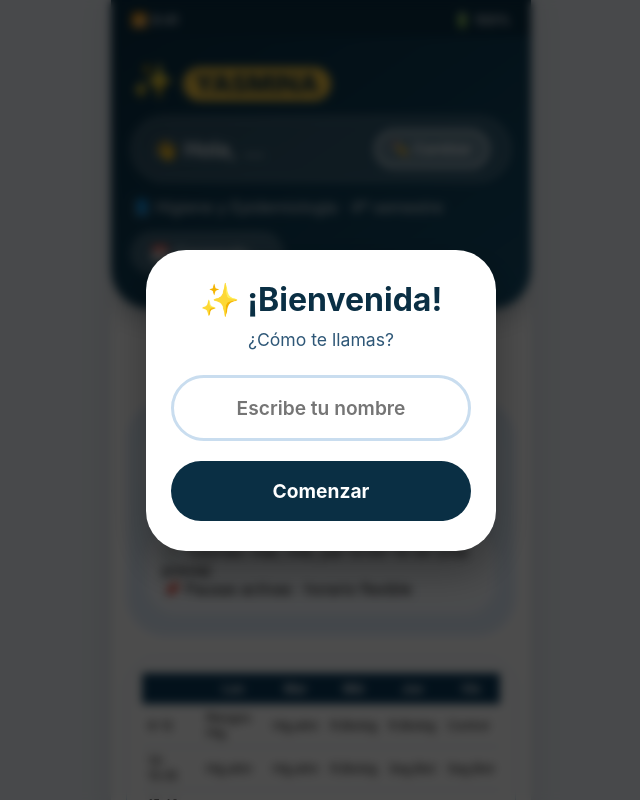
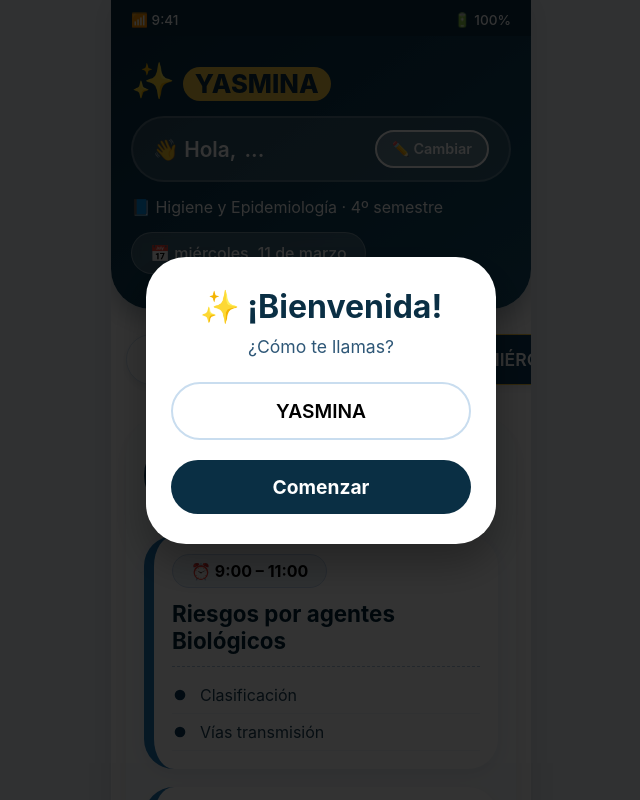
Before and after one commit to ignaciondongnvolaangue-pixel/EMERECIANA-APP, a plain HTML site: page index.html in a window 1280 px wide. Shown: the top 800 px of the page, without its empty margins (319-959 px from the left). Drawn offline with Linux system fonts and the light colour scheme.

Commit message:
Update index.html

```diff
--- a/index.html
+++ b/index.html
@@ -3,13 +3,8 @@
 <head>
     <meta charset="UTF-8">
     <meta name="viewport" content="width=device-width, initial-scale=1.0, maximum-scale=1.0, user-scalable=no, viewport-fit=cover">
-    <title>EMERECIANA · App</title>
-    <link rel="manifest" href="manifest.json">
-    <meta name="theme-color" content="#0a2f44">
-    <meta name="apple-mobile-web-app-capable" content="yes">
-    <meta name="apple-mobile-web-app-status-bar-style" content="black-translucent">
+    <title>YASMINA · App</title>
     <style>
-        /* ESTILO TOTALMENTE MÓVIL - PARECE UNA APP NATIVA */
         * {
             margin: 0;
             padding: 0;
@@ -28,7 +23,6 @@
             margin: 0;
         }
 
-        /* CONTENEDOR PRINCIPAL - PARECE PANTALLA DE MÓVIL */
         .app-screen {
             max-width: 420px;
             width: 100%;
@@ -42,7 +36,6 @@
             overflow-x: hidden;
         }
 
-        /* BARRA DE ESTADO (SIMULANDO IOS/ANDROID) */
         .status-bar {
             background: #0a2f44;
             color: white;
@@ -56,19 +49,18 @@
             z-index: 100;
         }
 
-        /* MODAL DE BIENVENIDA - PARA INGRESAR NOMBRE */
+        /* MODAL CORREGIDO */
         .modal-overlay {
             position: fixed;
             top: 0;
             left: 0;
             right: 0;
             bottom: 0;
-            background: rgba(0,0,0,0.7);
-            display: flex;
+            background: rgba(0,0,0,0.8);
+            display: none;
             justify-content: center;
             align-items: center;
-            z-index: 1000;
-            backdrop-filter: blur(5px);
+            z-index: 9999;
         }
 
         .modal-contenido {
@@ -79,7 +71,6 @@
             max-width: 350px;
             text-align: center;
             box-shadow: 0 20px 40px rgba(0,0,0,0.3);
-            animation: slideUp 0.3s ease;
         }
 
         .modal-contenido h2 {
@@ -96,9 +87,9 @@
 
         .modal-contenido input {
             width: 100%;
-            padding: 18px 20px;
+            padding: 15px 20px;
             font-size: 1.2rem;
-            border: 3px solid #c9ddef;
+            border: 2px solid #c9ddef;
             border-radius: 60px;
             margin-bottom: 20px;
             text-align: center;
@@ -114,7 +105,7 @@
             background: #0a2f44;
             color: white;
             border: none;
-            padding: 18px 30px;
+            padding: 15px 30px;
             font-size: 1.2rem;
             font-weight: 700;
             border-radius: 60px;
@@ -126,15 +117,8 @@
         .btn-guardar:active {
             background: #f5c542;
             color: #0a2f44;
-            transform: scale(0.97);
         }
 
-        @keyframes slideUp {
-            from { transform: translateY(50px); opacity: 0; }
-            to { transform: translateY(0); opacity: 1; }
-        }
-
-        /* CABECERA PRINCIPAL - CON NOMBRE DE USUARIO */
         .app-header {
             background: linear-gradient(145deg, #0a2f44, #154e6b);
             padding: 25px 20px 35px 20px;
@@ -192,15 +176,6 @@
             color: #0a2f44;
         }
 
-        .app-header p {
-            font-size: 1rem;
-            opacity: 0.9;
-            margin-top: 8px;
-            display: flex;
-            align-items: center;
-            gap: 8px;
-        }
-
         .fecha-app {
             background: rgba(255,255,255,0.2);
             padding: 10px 18px;
@@ -212,16 +187,13 @@
             border: 1px solid rgba(255,255,255,0.3);
         }
 
-        /* MENÚ DE DÍAS - SCROLL HORIZONTAL */
         .dias-scroll {
             padding: 15px 0 20px 0;
             overflow-x: auto;
             overflow-y: hidden;
             white-space: nowrap;
             scrollbar-width: none;
-            -ms-overflow-style: none;
             margin: 0 0 10px 0;
-            position: relative;
         }
 
         .dias-scroll::-webkit-scrollbar {
@@ -247,36 +219,22 @@
             align-items: center;
             gap: 8px;
             border: 1px solid #d0e0f0;
-            transition: all 0.2s;
             white-space: nowrap;
             cursor: pointer;
-        }
-
-        .dia-app-btn:active {
-            transform: scale(0.97);
-            background: #e1efff;
         }
 
         .dia-app-btn.activo {
             background: #0b3b5c;
             color: white;
             border-color: #f5c542;
-            box-shadow: 0 6px 12px rgba(10,60,100,0.3);
-            transform: scale(1.02);
         }
 
-        .emoji-dia {
-            font-size: 1.4rem;
-        }
-
-        /* CONTENEDOR DEL DÍA (TARJETA PRINCIPAL) */
         .dia-card-principal {
             background: #f8fcff;
             border-radius: 40px;
             margin: 10px 15px 20px 15px;
             padding: 20px 18px;
             box-shadow: 0 8px 20px rgba(0,30,50,0.1);
-            border: 1px solid white;
         }
 
         .dia-titulo-contenedor {
@@ -295,7 +253,6 @@
             background: white;
             border-radius: 60px;
             padding: 8px 16px;
-            box-shadow: 0 2px 8px rgba(0,0,0,0.05);
         }
 
         .dia-titulo-texto {
@@ -304,29 +261,13 @@
             color: #0b3b5c;
         }
 
-        .dia-lema {
-            background: #d4e2f5;
-            padding: 5px 15px;
-            border-radius: 40px;
-            font-size: 0.9rem;
-            color: #035277;
-            margin-left: auto;
-        }
-
-        /* TARJETAS DE SESIÓN */
         .sesion-app-card {
             background: white;
             border-radius: 30px;
-            padding: 18px 18px 15px 18px;
+            padding: 18px;
             margin-bottom: 18px;
             box-shadow: 0 5px 15px rgba(0,30,60,0.08);
             border-left: 10px solid;
-            transition: all 0.15s;
-        }
-
-        .sesion-app-card:active {
-            transform: scale(0.99);
-            background: #f5faff;
         }
 
         .hora-app {
@@ -335,8 +276,6 @@
             padding: 6px 18px;
             display: inline-block;
             font-weight: 700;
-            font-size: 1rem;
-            color: #0a3146;
             margin-bottom: 12px;
             border: 1px solid #c1d5ec;
         }
@@ -346,7 +285,6 @@
             font-weight: 700;
             color: #00263b;
             margin-bottom: 12px;
-            line-height: 1.2;
         }
 
         .actividades-app {
@@ -363,60 +301,14 @@
             color: #1d4057;
             border-bottom: 1px solid #edf2f8;
         }
-        .actividades-app li:last-child { border-bottom: none; }
 
-        /* SECCIÓN DE INFORMACIÓN */
         .info-app-section {
             background: #e2eefb;
-            margin: 25px 15px 20px 15px;
+            margin: 25px 15px;
             border-radius: 40px;
             padding: 22px 20px;
-            border: 1px solid white;
         }
 
-        .aulas-app {
-            display: flex;
-            flex-wrap: wrap;
-            gap: 15px;
-            margin-bottom: 20px;
-            background: white;
-            border-radius: 30px;
-            padding: 15px;
-            justify-content: space-around;
-        }
-
-        .aula-badge {
-            background: #0b3b5c;
-            color: white;
-            padding: 5px 15px;
-            border-radius: 40px;
-            font-weight: 600;
-            font-size: 0.95rem;
-        }
-
-        .nota-app {
-            background: rgba(255,255,255,0.7);
-            border-radius: 30px;
-            padding: 15px;
-            font-size: 0.95rem;
-            backdrop-filter: blur(2px);
-        }
-
-        /* TABLA OFICIAL MINI */
-        .tabla-mini {
-            background: white;
-            border-radius: 30px;
-            margin: 20px 15px;
-            padding: 15px;
-            font-size: 0.75rem;
-            overflow-x: auto;
-            border: 1px solid #bed6ec;
-        }
-        .tabla-mini table { width: 100%; border-collapse: collapse; }
-        .tabla-mini th { background: #0b3b5c; color: white; padding: 8px; }
-        .tabla-mini td { padding: 6px; border-bottom: 1px solid #cbdae7; }
-
-        /* BARRA DE NAVEGACIÓN INFERIOR */
         .bottom-nav {
             background: white;
             border-top: 2px solid #c9ddef;
@@ -424,7 +316,6 @@
             display: flex;
             justify-content: space-between;
             margin-top: 20px;
-            box-shadow: 0 -5px 15px rgba(0,0,0,0.03);
             border-radius: 30px 30px 0 0;
         }
 
@@ -434,12 +325,6 @@
             align-items: center;
             color: #53738c;
             font-size: 0.7rem;
-            cursor: pointer;
-            transition: all 0.2s;
-        }
-
-        .nav-item:active {
-            transform: scale(0.9);
         }
 
         .nav-item.activo { color: #0b3b5c; font-weight: 600; }
@@ -451,59 +336,46 @@
             color: #2e5777;
             font-size: 0.85rem;
         }
-
-        .sesion-app-card { animation: fadeIn 0.2s ease; }
-        @keyframes fadeIn {
-            0% { opacity: 0.5; transform: translateY(5px); }
-            100% { opacity: 1; transform: translateY(0); }
-        }
     </style>
 </head>
 <body>
-<div class="app-screen" id="appScreen">
-    <!-- MODAL DE BIENVENIDA (se muestra si no hay nombre guardado) -->
+<div class="app-screen">
+    <!-- MODAL DE BIENVENIDA -->
     <div id="modalBienvenida" class="modal-overlay">
         <div class="modal-contenido">
             <h2>✨ ¡Bienvenida!</h2>
             <p>¿Cómo te llamas?</p>
-            <input type="text" id="inputNombre" placeholder="Escribe tu nombre" maxlength="20">
+            <input type="text" id="inputNombre" placeholder="Escribe tu nombre" maxlength="20" value="YASMINA">
             <button class="btn-guardar" id="btnGuardarNombre">Comenzar</button>
         </div>
     </div>
 
-    <!-- BARRA DE ESTADO MÓVIL -->
+    <!-- BARRA DE ESTADO -->
     <div class="status-bar">
         <span>📶 9:41</span>
         <span>🔋 100%</span>
     </div>
 
-    <!-- HEADER APP CON NOMBRE DE USUARIO -->
+    <!-- HEADER -->
     <div class="app-header">
         <h1>✨ <span>YASMINA</span></h1>
-
-        <!-- SALUDO PERSONALIZADO (se actualiza con JS) -->
         <div class="saludo-usuario" id="saludoUsuario">
             👋 Hola, <span id="nombreUsuario">...</span>
             <button class="btn-cambiar-usuario" id="cambiarUsuario">✏️ Cambiar</button>
         </div>
-
         <p>📘 Higiene y Epidemiología · 4º semestre</p>
         <div class="fecha-app" id="fechaApp">📅 Cargando...</div>
     </div>
 
-    <!-- SCROLL DE DÍAS (HORIZONTAL) -->
+    <!-- DÍAS -->
     <div class="dias-scroll">
-        <div class="dias-container" id="diasContainer">
-            <!-- se inyecta con JS -->
-        </div>
+        <div class="dias-container" id="diasContainer"></div>
     </div>
 
-    <!-- CONTENIDO PRINCIPAL DEL DÍA -->
-    <div id="contenidoDiaPrincipal">
-        <!-- acá va el día seleccionado -->
-    </div>
+    <!-- CONTENIDO DEL DÍA -->
+    <div id="contenidoDiaPrincipal"></div>
 
-    <!-- INFO FIJA (AULAS, NOTAS) -->
+    <!-- INFO -->
     <div class="info-app-section">
         <div class="aulas-app">
             <div><span class="aula-badge">Grupo A</span> ED IV · Aula 2</div>
@@ -515,24 +387,7 @@
         </div>
     </div>
 
-    <!-- TABLA REFERENCIA (CLASES OFICIALES) -->
-    <div class="tabla-mini">
-        <table>
-            <tr><th></th><th>Lun</th><th>Mar</th><th>Mié</th><th>Jue</th><th>Vie</th></tr>
-            <tr><td>8-12</td><td>Riesgos Hig.</td><td>Hig.alim</td><td>R.Biológ</td><td>R.Biológ</td><td>Control</td></tr>
-            <tr><td>14-15:35</td><td>Hig.alim</td><td>Hig.alim</td><td>R.Biológ</td><td>Seg.Biol</td><td>Seg.Biol</td></tr>
-            <tr><td>15:40-17:15</td><td>Emerg</td><td>Control</td><td>Control</td><td>Emerg</td><td>Emerg</td></tr>
-        </table>
-    </div>
-
-    <!-- BARRA INFERIOR (NAV) -->
-    <div class="bottom-nav">
-        <div class="nav-item activo" id="navHoy"><span class="nav-icon">📅</span><span>Hoy</span></div>
-        <div class="nav-item" id="navRepasos"><span class="nav-icon">📚</span><span>Repasos</span></div>
-        <div class="nav-item" id="navAjustes"><span class="nav-icon">⚙️</span><span>Ajustes</span></div>
-    </div>
-
-    <!-- FIRMA -->
+    <!-- PIE -->
     <div class="footer-firma-app">
         Vice-Decano Medicina · Vice-Decana Enfermería<br>
         “Por una Guinea Mejor” · Bata 2026
@@ -541,70 +396,63 @@
 
 <script>
     (function() {
-        // =============================================
-        // GESTIÓN DE NOMBRE DE USUARIO CON LOCALSTORAGE
-        // =============================================
+        // CONFIGURACIÓN
         const STORAGE_NOMBRE = 'yasmina_usuario';
 
-        // Elementos del DOM
-        const modalBienvenida = document.getElementById('modalBienvenida');
+        // ELEMENTOS
+        const modal = document.getElementById('modalBienvenida');
         const inputNombre = document.getElementById('inputNombre');
         const btnGuardar = document.getElementById('btnGuardarNombre');
         const nombreSpan = document.getElementById('nombreUsuario');
         const btnCambiar = document.getElementById('cambiarUsuario');
 
-        // Función para guardar nombre
+        // FUNCIÓN PARA GUARDAR NOMBRE
         function guardarNombre(nombre) {
             if (nombre && nombre.trim() !== '') {
                 localStorage.setItem(STORAGE_NOMBRE, nombre.trim());
                 actualizarSaludo();
-                modalBienvenida.style.display = 'none';
+                modal.style.display = 'none';
+                return true;
             }
+            return false;
         }
 
-        // Función para actualizar el saludo
+        // ACTUALIZAR SALUDO
         function actualizarSaludo() {
             const nombre = localStorage.getItem(STORAGE_NOMBRE);
-            if (nombre) {
-                nombreSpan.textContent = nombre;
-            } else {
-                nombreSpan.textContent = 'invitado';
-            }
+            nombreSpan.textContent = nombre || 'invitado';
         }
 
-        // Función para mostrar modal
+        // MOSTRAR MODAL
         function mostrarModal() {
-            modalBienvenida.style.display = 'flex';
-            inputNombre.value = '';
+            modal.style.display = 'flex';
+            inputNombre.value = localStorage.getItem(STORAGE_NOMBRE) || '';
             inputNombre.focus();
         }
 
-        // Comprobar si ya hay nombre guardado
+        // COMPROBAR NOMBRE GUARDADO
         const nombreGuardado = localStorage.getItem(STORAGE_NOMBRE);
         if (nombreGuardado) {
-            modalBienvenida.style.display = 'none';
+            modal.style.display = 'none';
             actualizarSaludo();
         } else {
-            modalBienvenida.style.display = 'flex';
+            modal.style.display = 'flex';
         }
 
-        // Event listeners para guardar nombre
-        btnGuardar.addEventListener('click', () => {
+        // EVENTOS
+        btnGuardar.addEventListener('click', function() {
             guardarNombre(inputNombre.value);
         });
 
-        inputNombre.addEventListener('keypress', (e) => {
+        inputNombre.addEventListener('keypress', function(e) {
             if (e.key === 'Enter') {
                 guardarNombre(inputNombre.value);
             }
         });
 
-        // Botón para cambiar usuario
-        btnCambiar.addEventListener('click', () => {
-            mostrarModal();
-        });
+        btnCambiar.addEventListener('click', mostrarModal);
 
-        // FECHA ACTUAL
+        // FECHA
         function actualizarFecha() {
             const f = new Date();
             const opciones = { weekday: 'long', day: 'numeric', month: 'long' };
@@ -612,18 +460,99 @@
         }
         actualizarFecha();
 
-        // DATOS DE LOS DÍAS
+        // DATOS DE DÍAS
         const dias = [
             { nombre: 'LUNES', emoji: '🌅', lema: 'instituciones y desastres', color: '#2a6f97',
               sesiones: [
-                { hora: '9:00 – 11:00', asig: 'Riesgos Hig. epidemiológicos en Instituciones de Salud', acts: ['Repasar apuntes clase 8:00-12:00', 'Resumir conceptos clave', 'Preparar dudas para tutoría'] },
-                { hora: '17:00 – 19:00', asig: 'Riesgos en Emergencias y Desastres', acts: ['Revisar casos prácticos (15:40-17:15)', 'Protocolos de actuación', 'Esquematizar fases'] }
+                { hora: '9:00 – 11:00', asig: 'Riesgos Hig. epidemiológicos en Instituciones de Salud', acts: ['Repasar apuntes', 'Resumir conceptos', 'Preparar dudas'] },
+                { hora: '17:00 – 19:00', asig: 'Riesgos en Emergencias y Desastres', acts: ['Casos prácticos', 'Protocolos', 'Fases'] }
             ]},
             { nombre: 'MARTES', emoji: '🍎', lema: 'alimentos + control', color: '#1d7a7a',
               sesiones: [
-                { hora: '10:00 – 12:00', asig: 'Higiene de los alimentos', acts: ['Repaso clase 8:00-12:00', 'Elaborar fichas contaminantes', 'Métodos conservación'] },
-                { hora: '18:00 – 20:00', asig: 'Control Sanitario Internacional', acts: ['Repaso clase tarde (15:40-17:15)', 'Normativas', 'Organismos OMS/OPS'] }
+                { hora: '10:00 – 12:00', asig: 'Higiene de los alimentos', acts: ['Repaso', 'Fichas contaminantes', 'Conservación'] },
+                { hora: '18:00 – 20:00', asig: 'Control Sanitario Internacional', acts: ['Normativas', 'Organismos OMS/OPS'] }
             ]},
-            { nombre: 'MIÉRCOLES', emoji: '🧫', lema: 'agentes biológicos + bioseguridad', color: '#1f77b4',
+            { nombre: 'MIÉRCOLES', emoji: '🧫', lema: 'agentes biológicos', color: '#1f77b4',
               sesiones: [
-                { hora: '9:00 – 11:00', asig: 'Ries
+                { hora: '9:00 – 11:00', asig: 'Riesgos por agentes Biológicos', acts: ['Clasificación', 'Vías transmisión'] },
+                { hora: '17:00 – 19:00', asig: 'Seguridad Biológica', acts: ['Niveles bioseguridad', 'EPP'] }
+            ]},
+            { nombre: 'JUEVES', emoji: '🔬', lema: 'biológicos II', color: '#4f6d8a',
+              sesiones: [
+                { hora: '9:00 – 11:00', asig: 'Riesgos por agentes Biológicos', acts: ['Mecanismos infección', 'Ejercicios'] },
+                { hora: '18:00 – 20:00', asig: 'Emergencias y Desastres', acts: ['Protocolos', 'Casos históricos'] }
+            ]},
+            { nombre: 'VIERNES', emoji: '🌍', lema: 'control internacional', color: '#6f4f8a',
+              sesiones: [
+                { hora: '10:00 – 12:00', asig: 'Control Sanitario Internacional', acts: ['Regulaciones', 'Vigilancia'] },
+                { hora: '17:00 – 19:00', asig: 'Seguridad Biológica', acts: ['Contención', 'Residuos'] }
+            ]},
+            { nombre: 'SÁBADO', emoji: '📚', lema: 'repaso general', color: '#b4732e',
+              sesiones: [
+                { hora: '10:00 – 12:00', asig: 'REPASO GENERAL', acts: ['Integrar temas', 'Mapas conceptuales'] },
+                { hora: '16:00 – 18:00', asig: 'LECTURA PREVIA', acts: ['Adelantar temas'] }
+            ]},
+            { nombre: 'DOMINGO', emoji: '🧘', lema: 'organizar', color: '#8f5e3c',
+              sesiones: [
+                { hora: '17:00 – 19:00', asig: 'ORGANIZACIÓN', acts: ['Ordenar apuntes', 'Planificar'] }
+            ]}
+        ];
+
+        // BOTONES DE DÍAS
+        const container = document.getElementById('diasContainer');
+        dias.forEach(d => {
+            const btn = document.createElement('button');
+            btn.className = 'dia-app-btn';
+            btn.innerHTML = `<span class="emoji-dia">${d.emoji}</span> ${d.nombre}`;
+            btn.onclick = () => {
+                document.querySelectorAll('.dia-app-btn').forEach(b => b.classList.remove('activo'));
+                btn.classList.add('activo');
+                mostrarDia(d.nombre);
+            };
+            container.appendChild(btn);
+        });
+
+        function mostrarDia(nombreDia) {
+            const dia = dias.find(d => d.nombre === nombreDia);
+            if (!dia) return;
+
+            let html = `
+                <div class="dia-card-principal">
+                    <div class="dia-titulo-contenedor">
+                        <span class="dia-icono-grande">${dia.emoji}</span>
+                        <span class="dia-titulo-texto">${dia.nombre}</span>
+                    </div>
+            `;
+
+            dia.sesiones.forEach(s => {
+                html += `
+                    <div class="sesion-app-card" style="border-left-color: ${dia.color}">
+                        <span class="hora-app">⏰ ${s.hora}</span>
+                        <div class="asignatura-app">${s.asig}</div>
+                        <ul class="actividades-app">
+                `;
+                s.acts.forEach(a => html += `<li>${a}</li>`);
+                html += `</ul></div>`;
+            });
+
+            html += `</div>`;
+            document.getElementById('contenidoDiaPrincipal').innerHTML = html;
+        }
+
+        // ACTIVAR DÍA ACTUAL
+        const diasSemana = ['DOMINGO', 'LUNES', 'MARTES', 'MIÉRCOLES', 'JUEVES', 'VIERNES', 'SÁBADO'];
+        const hoy = diasSemana[new Date().getDay()];
+        setTimeout(() => {
+            const btnHoy = Array.from(document.querySelectorAll('.dia-app-btn')).find(b => b.textContent.includes(hoy));
+            if (btnHoy) {
+                btnHoy.classList.add('activo');
+                mostrarDia(hoy);
+            } else {
+                document.querySelector('.dia-app-btn')?.classList.add('activo');
+                mostrarDia('LUNES');
+            }
+        }, 100);
+    })();
+</script>
+</body>
+</html>
```
